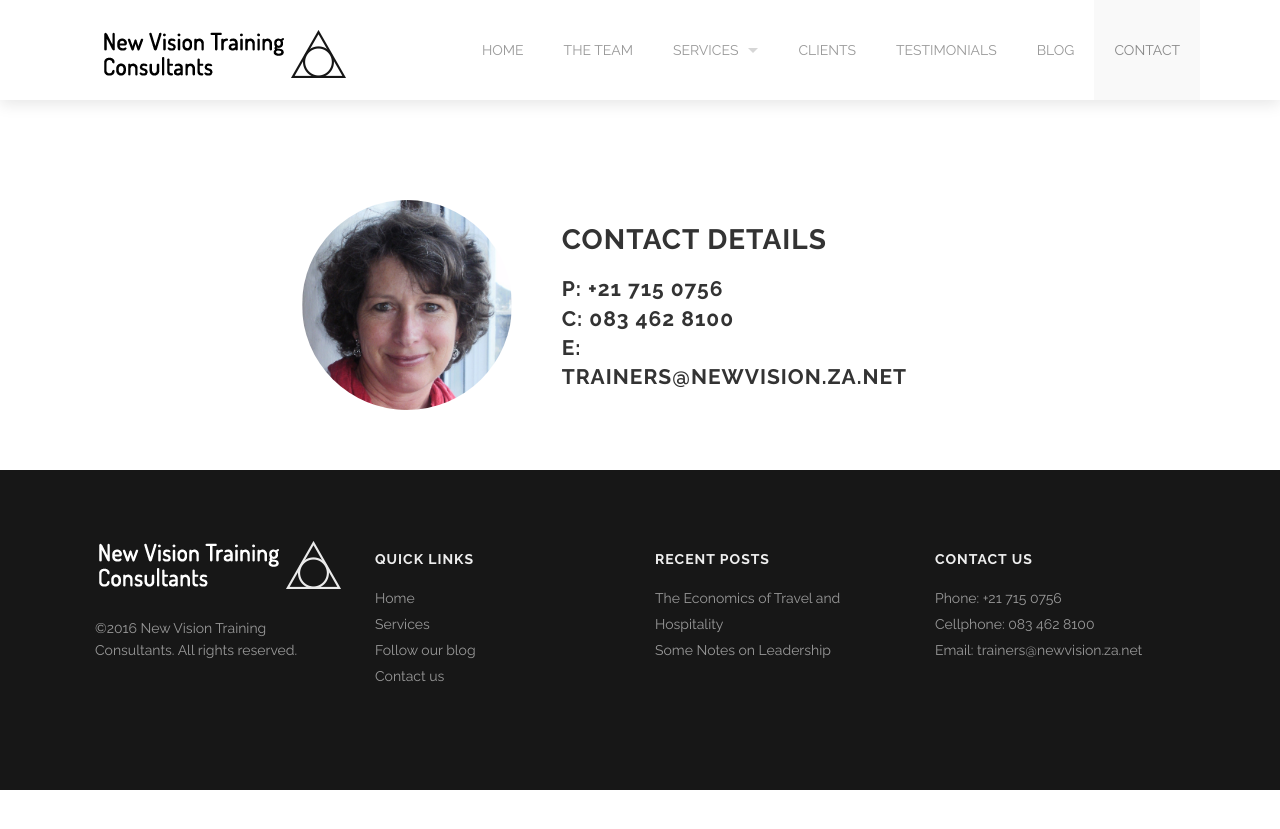
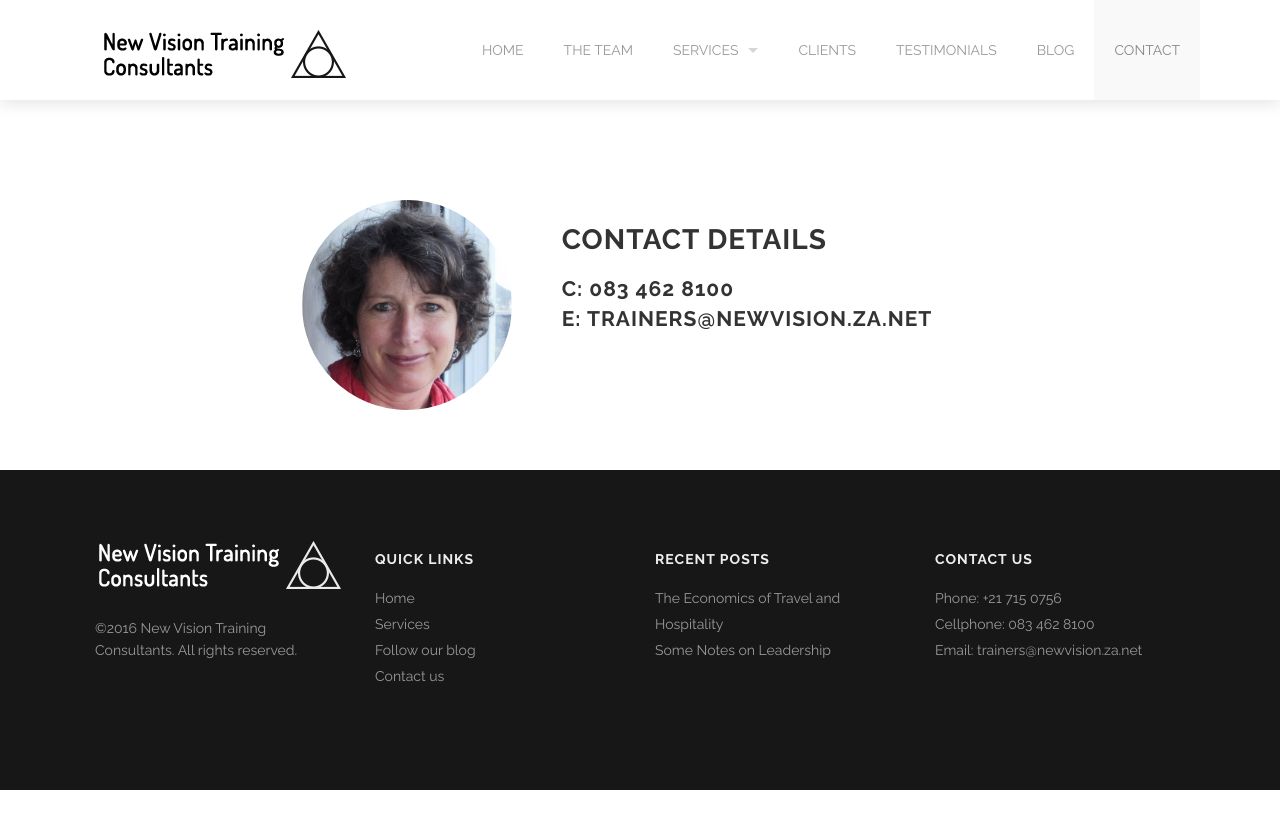
Before and after one commit to newvisionSA/newvisionSA.github.io, a Jekyll site: the page built from contact.html, in a window 1280 px wide. Shown: the top 829 px of the page. Built offline with Jekyll 4.4.1, drawn with Linux system fonts in a browser that asks for light colours.

Commit message:
Take out contact number

```diff
--- a/contact.html
+++ b/contact.html
@@ -15,9 +15,9 @@ section_id: contact
 	  <img style="width: 100%; padding: 20px; border-radius: 50%;" src="images/carolyn.jpg"/>
 	  <div class='two spacing'></div>
         </div>
-		<div class='medium-4 columns'>
+		<div class='medium-5 columns'>
 	  <h2 style="text-align: left; font-size: 2em; margin-top: 40px;">Contact Details</h2>
-          <h2 style="text-align: left; font-size: 1.5em;">P: +21 715 0756<br>C: 083 462 8100<br>E: trainers@newvision.za.net</h2>
+          <h2 style="text-align: left; font-size: 1.5em;">C: 083 462 8100<br>E: trainers@newvision.za.net</h2>
         </div>
 			<div class='medium-1 columns'>
 			 <div class='two spacing'></div>
```
